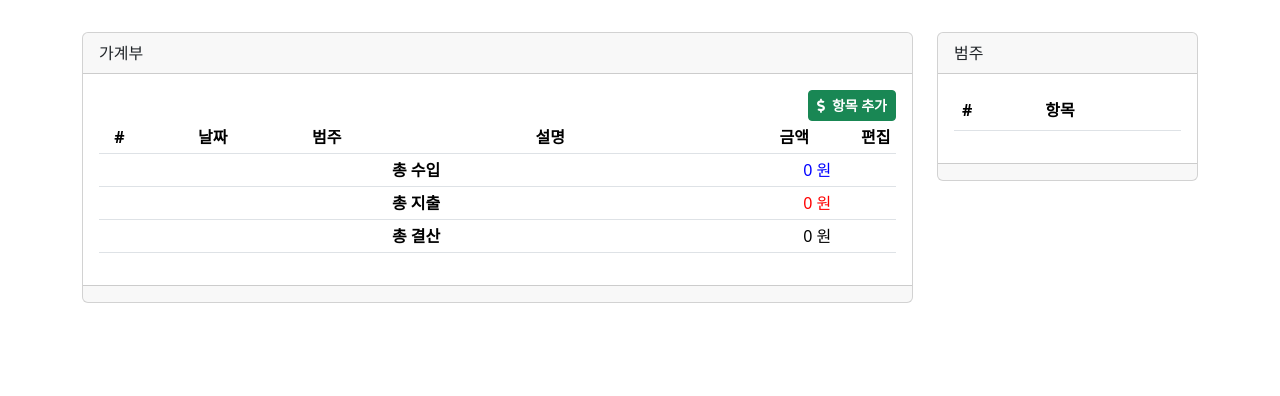
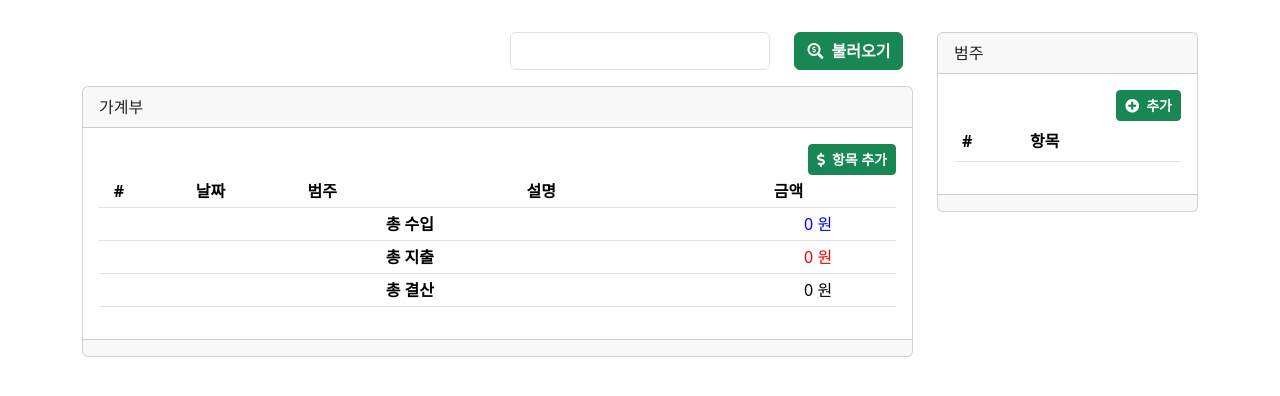
Before and after one commit to JihyunYou/z_diary, a Django app: page /account_book/ in a window 1280 px wide. Shown: the part 56-452 px from the top of the page. Run offline with Django 4.2, Linux system fonts and the light colour scheme; the visitor is signed in with stand-in values (Sample User, id 1); lists and menus that the app fills with data are empty; some libraries are stand-ins or nearby versions.

Commit message:
가계부 - 항목, 범주 CRUD 개발 완료

```diff
--- a/account_book_app/templates/account_book_app/account_book_contents.html
+++ b/account_book_app/templates/account_book_app/account_book_contents.html
@@ -7,8 +7,26 @@
 {% block main_area %}
 
     {% if user.is_authenticated %}
+
         <div class="row">
             <div class="col-lg-9">
+
+                {{ date_form.media }}
+                <form method="post" autocomplete="off">
+                    <div class="row">
+                        {% csrf_token %}
+                        <div class="col-6"></div>
+                        <div class="col-4">
+                            {% bootstrap_field date_form.input_date show_label=False %}
+                        </div>
+                        <div class="col-2">
+                            <button id="get_accounts_btn" type="submit" class="btn btn-success float-right">
+                                <i class="fas fa-search-dollar">&nbsp;&nbsp;불러오기</i>
+                            </button>
+                        </div>
+                    </div>
+                </form>
+
                 <div class="card">
                     <div class="card-header">
                         가계부
@@ -32,13 +50,13 @@
                                     <th class="text-center" scope="col" width="18%">날짜</th>
                                     <th class="text-center" scope="col" width="10%">범주</th>
                                     <th class="text-center" scope="col" width="45%">설명</th>
-                                    <th class="text-center" scope="col" width="15%">금액</th>
-                                    <th class="text-center" scope="col" width="5%">편집</th>
+                                    <th class="text-center" scope="col" width="17%">금액</th>
+                                    <th class="text-center" scope="col" width="5%"></th>
                                 </tr>
                             </thead>
                             <tbody>
                                 {% for account in account_objs %}
-                                <tr onClick="location.href='/lesson/{{ account.id }}'">
+                                <tr>
                                     <th scope="row" class="text-end">{{ forloop.counter }}</th>
                                     <td class="text-center">{{ account.date | date:"Y-m-d ( D )"}}</td>
                                     <td class="text-center">{{ account.category_id.name }}</td>
@@ -97,18 +115,38 @@
                         범주
                     </div>
                     <div class="card-body">
+                        <div class="text-end">
+                            <a
+                                class="btn btn-success btn-sm float-right"
+                                role="button"
+                                data-bs-toggle="modal"
+                                data-bs-target="#addCategoryModal"
+                            >
+                                <i class="fas fa-plus-circle">&nbsp;&nbsp;추가</i>
+                            </a>
+                        </div>
                         <table class="table table-hover">
                             <thead>
                                 <tr>
                                     <th scope="col">#</th>
                                     <th scope="col">항목</th>
+                                    <th></th>
                                 </tr>
                             </thead>
                             <tbody>
                                 {% for category in category_objs %}
-                                <tr onClick="location.href='/lesson/{{ account.id }}'">
+                                <tr>
                                     <th scope="row">{{ forloop.counter }}</th>
                                     <td>{{ category.name  }}</td>
+                                    <td class="text-center">
+                                        <form action="del_category/" method="post">
+                                            {% csrf_token %}
+                                            <input type="hidden" name="category_id" value="{{ category.id }}">
+                                            <button type="submit" class="btn btn-danger btn-sm">
+                                                <i class="fas fa-times-circle"></i>
+                                            </button>
+                                        </form>
+                                    </td>
                                 </tr>
                                 {% endfor %}
                             </tbody>
@@ -146,6 +184,30 @@
             </div>
         </div>
 
+        <!-- Add Category Modal -->
+        <div class="modal fade" id="addCategoryModal" tabindex="-1" aria-labelledby="exampleModalLabel" aria-hidden="true">
+            <div class="modal-dialog">
+                <div class="modal-content">
+                    <div class="modal-header">
+                        <h5 class="modal-title" id="addCategoryModalLabel">범주 항목 추가</h5>
+                        <button type="button" class="btn-close" data-bs-dismiss="modal" aria-label="Close"></button>
+                    </div>
+                    <form action="add_category/" method="post">
+                        {% csrf_token %}
+                        <div class="modal-body">
+
+                            {% bootstrap_form category_form layout="horizontal" %}
+
+                        </div>
+                        <div class="modal-footer">
+                            <button type="button" class="btn btn-secondary" data-bs-dismiss="modal">닫기</button>
+                            <button type="submit" class="btn btn-success float-right">저장</button>
+                        </div>
+                    </form>
+                </div>
+            </div>
+        </div>
+
     <!--  로그인 하지 않은 상태라면  -->
     {% else %}
 
@@ -153,4 +215,11 @@
 
     {% endif %}
 
+<script>
+    $('#get_accounts_btn').click(function() {
+        var date = $('input_date').text;
+<!--        alert(date);-->
+    });
+</script>
+
 {% endblock %}
--- a/account_book_app/views.py
+++ b/account_book_app/views.py
@@ -1,9 +1,30 @@
+import json
+from datetime import datetime
+
 from bootstrap_datepicker_plus import widgets
-from bootstrap_datepicker_plus.widgets import DatePickerInput
+from bootstrap_datepicker_plus.widgets import DatePickerInput, MonthPickerInput
 from django.forms import ModelForm
+from django import forms
+from django.http import HttpResponse
 from django.shortcuts import render, redirect
 
 from account_book_app.models import Category, Account
+
+
+class DateForm(forms.Form):
+    input_date = forms.DateField(
+        input_formats=['%Y-%m-%d'],
+        label='원하는 월을 고르세요',
+        widget=MonthPickerInput(
+            attrs={
+                'id': 'input_date',
+            },
+            options={
+                'format': 'YYYY-MM',
+                'locale': 'ko',
+            }
+        )
+    )
 
 
 class AccountForm(ModelForm):
@@ -22,20 +43,51 @@ class AccountForm(ModelForm):
             'description': '설명',
         }
         widgets = {
-            'date': DatePickerInput(format='%Y-%m-%d'),
+            'date': DatePickerInput(
+                options={
+                    'format': 'YYYY-MM-DD',
+                    'locale': 'ko',
+                }
+            ),
+        }
+
+
+class CategoryForm(ModelForm):
+    class Meta:
+        model = Category
+        fields = [
+            'name',
+        ]
+        labels = {
+            'name': '항목명'
         }
 
 
 def show_contents(request):
-    # 로그인 하지 않은 사용자가 URL을 통해 회원을 삭제하는 것을 막음
-    # if not request.user.is_authenticated:
-    #     print("권한 없는 사용자의 일정 등록 차단")
-    #     return redirect('/')
+    context = {}
+    account_form = AccountForm
+    category_form = CategoryForm
+    date_form = DateForm
 
-    context = {}
     category_objs = Category.objects.all()
-    account_objs = Account.objects.filter(user_id=request.user.id)
-    account_form = AccountForm
+
+    if request.POST:
+        input_date = request.POST['input_date'].split('-')
+        input_year = input_date[0]
+        input_month = input_date[1]
+
+        account_objs = Account.objects.filter(
+            user_id=request.user.id,
+            date__year=input_year,
+            date__month=input_month,
+        )
+
+    else:
+        account_objs = Account.objects.filter(
+            user_id=request.user.id,
+            date__year=datetime.today().year,
+            date__month=datetime.today().month,
+        )
 
     income = 0
     expense = 0
@@ -50,6 +102,10 @@ def show_contents(request):
     context['category_objs'] = category_objs
     context['account_objs'] = account_objs
     context['account_form'] = account_form
+    context['category_form'] = category_form
+
+    context['date_form'] = date_form
+
     context['income'] = income
     context['expense'] = expense
     context['total'] = total
@@ -94,3 +150,37 @@ def del_account(request):
             account_obj.delete()
 
     return redirect(show_contents)
+
+
+def add_category(request):
+    # 로그인 하지 않은 사용자가 URL을 통해 회원을 삭제하는 것을 막음
+    if not request.user.is_authenticated:
+        print("권한 없는 사용자의 가계부 내용 등록 차단")
+        return redirect(show_contents)
+
+    if request.POST:
+        category_form = CategoryForm(request.POST or None)
+        if category_form.is_valid():
+            category = category_form.save(commit=False)
+
+            category.created_by = request.user
+
+            category.save()
+
+            return redirect(show_contents)
+
+    return redirect(show_contents)
+
+
+def del_category(request):
+    # 로그인 하지 않은 사용자가 URL을 통해 회원을 삭제하는 것을 막음
+    if not request.user.is_authenticated:
+        print("권한 없는 사용자의 가계부 내용 등록 차단")
+        return redirect(show_contents)
+
+    if request.POST:
+        category_obj = Category.objects.get(pk=request.POST['category_id'])
+        if category_obj is not None:
+            category_obj.delete()
+
+    return redirect(show_contents)
--- a/z_diary_proj/urls.py
+++ b/z_diary_proj/urls.py
@@ -34,6 +34,8 @@ urlpatterns = [
     path('account_book/', account_book_app.views.show_contents),
     path('account_book/add_account/', account_book_app.views.add_account),
     path('account_book/del_account/', account_book_app.views.del_account),
+    path('account_book/add_category/', account_book_app.views.add_category),
+    path('account_book/del_category/', account_book_app.views.del_category),
 ]
 
 urlpatterns += static(settings.STATIC_URL, document_root=settings.STATIC_ROOT)
```
